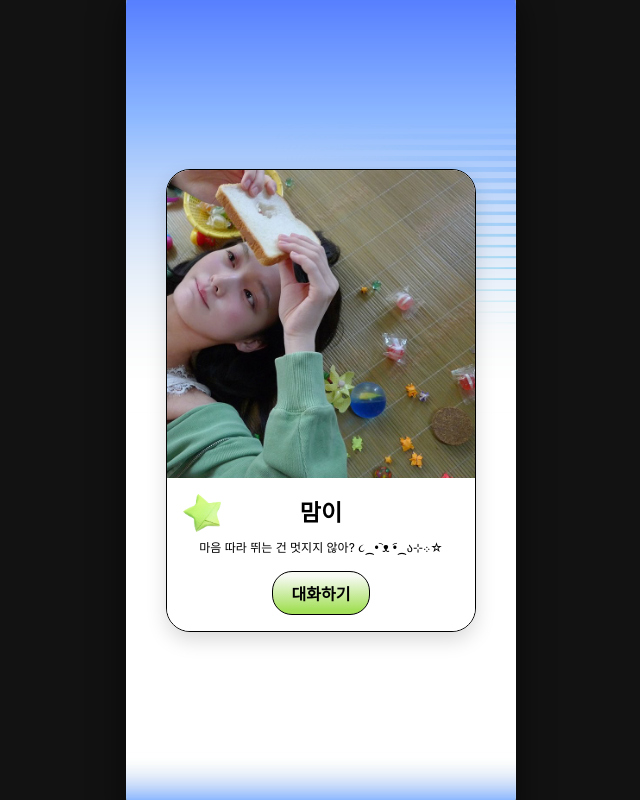
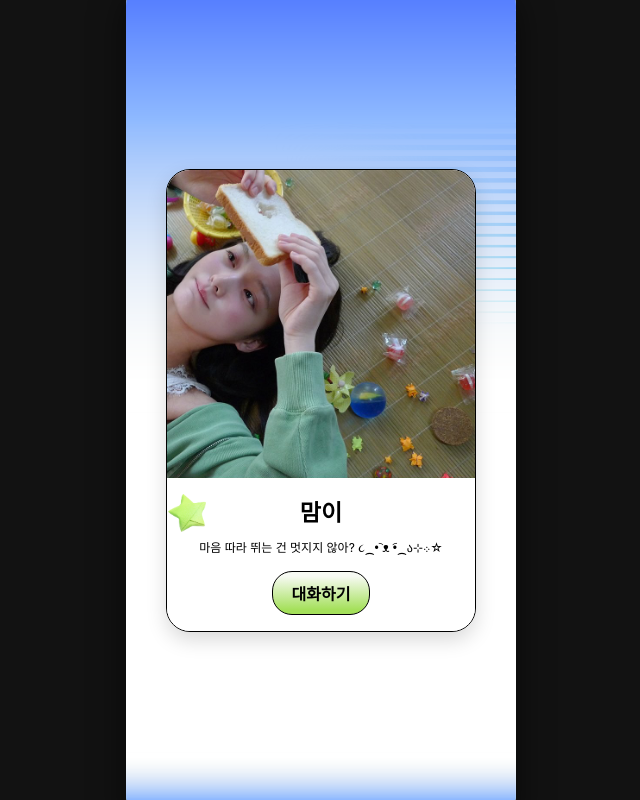
Before and after one commit to shu1230/neverdie, a website: page index.html in a window 1280 px wide. Shown: the whole page, without its empty margins (319-959 px from the left). Drawn offline with nearby package versions, Linux system fonts and the light colour scheme; no server answers.

Commit message:
Adjust position of doodle-box element

```diff
--- a/style.css
+++ b/style.css
@@ -99,7 +99,7 @@ html, body {
 
 .doodle-box {
     position: absolute;
-    left: 16px;
+    left: 1px;
     top: 16px;
 }
 
```
